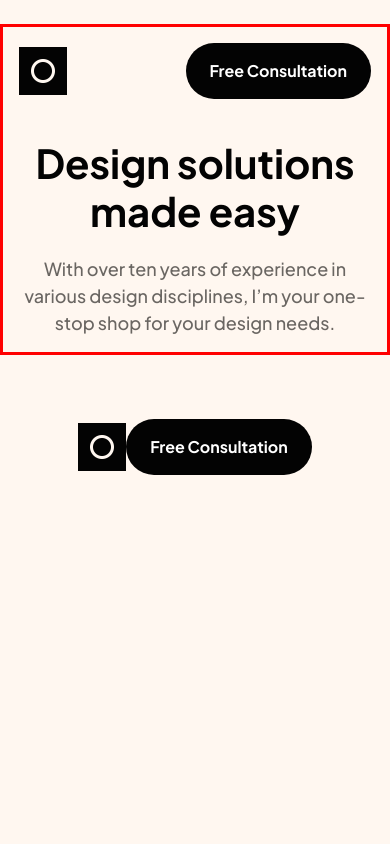
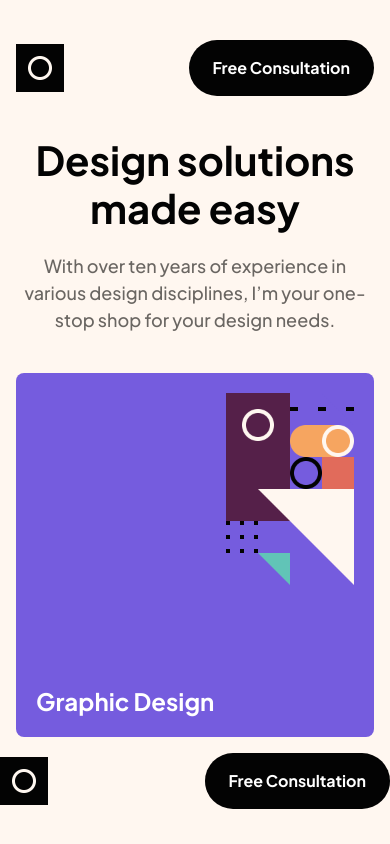
Before and after one commit to javar10/single-page-design-portfolio-app, a React Native app: screen / in a window 390 px wide. Built offline with nearby package versions, Linux system fonts and the light colour scheme.

Commit message:
card component

```diff
--- a/App.js
+++ b/App.js
@@ -1,9 +1,10 @@
 import { StatusBar } from 'expo-status-bar';
-import { StyleSheet, View } from 'react-native';
+import { StyleSheet, View, ScrollView } from 'react-native';
 import { useFonts } from 'expo-font';
+import { colors } from './style/theme';
 import Banner from './sections/Banner';
-import { colors } from './style/theme';
 import Hero from './sections/Hero';
+import Services from './sections/Services';
 
 export default function App() {
   const [fontsLoaded] = useFonts({
@@ -13,13 +14,18 @@ export default function App() {
 
   return (
     <View style={styles.containerMain}>
-      <StatusBar style="auto" />
+<StatusBar style="auto" />
+
+    <ScrollView >
+
       <View style={styles.containerTop}>
         <Banner />
         <Hero />
+        <Services />
       </View>
 
       <Banner />
+    </ScrollView>
     </View>
   );
 }
@@ -33,8 +39,6 @@ const styles = StyleSheet.create({
     gap: 64,
   },
   containerTop: {
-    borderColor: 'red',
-    borderWidth: 3,
     width: '100%',
     padding: 16,
     gap: 40
--- /dev/null
+++ b/components/Card.js
@@ -0,0 +1,43 @@
+import { StyleSheet, Text, View, Image } from 'react-native'
+import { textStyle, colors } from '../style/theme'
+
+const Card = ({ backgroundColor, height, imgHeight, image, text }) => {
+    const s = styles(height, backgroundColor, imgHeight);
+
+    return (
+        <View style={s.container}>
+            <View style={s.imageContainer}>
+                <Image
+                    source={image}
+                    style={s.image}
+                />
+            </View>
+            <Text style={s.text}>{text}</Text>
+        </View>
+    )
+}
+
+export default Card
+
+const styles = (height, backgroundColor, imgHeight) => ({
+    container: {
+        height: height,
+        borderRadius: 8,
+        justifyContent: 'space-between',
+        padding: 20,
+        backgroundColor: backgroundColor,
+    },
+    imageContainer: {
+        alignItems: 'flex-end',
+    },
+    image: {
+        height: imgHeight,
+        justifySelf: 'flex-end',
+        width: 128,
+        resizeMode: 'contain'
+    },
+    text: {
+        ...textStyle[3],
+        color: colors.neutral0,
+    }
+})
--- /dev/null
+++ b/sections/Services.js
@@ -0,0 +1,28 @@
+import { StyleSheet, Text, View } from 'react-native'
+import { colors } from '../style/theme'
+import Card from '../components/Card'
+
+const IMAGES = {
+    graphicDesign: require('../assets/images/pattern-graphic-design.png'),
+}
+
+
+const Services = () => {
+
+
+    return (
+        <View>
+            <Card
+                backgroundColor={colors.galacticBlue500}
+                height={364}
+                imgHeight={192}
+                image={IMAGES.graphicDesign}
+                text={'Graphic Design'}
+            />
+        </View>
+    )
+}
+
+export default Services
+
+const styles = StyleSheet.create({})
```
Also changed, not shown: assets/images/pattern-graphic-design.png (added).
